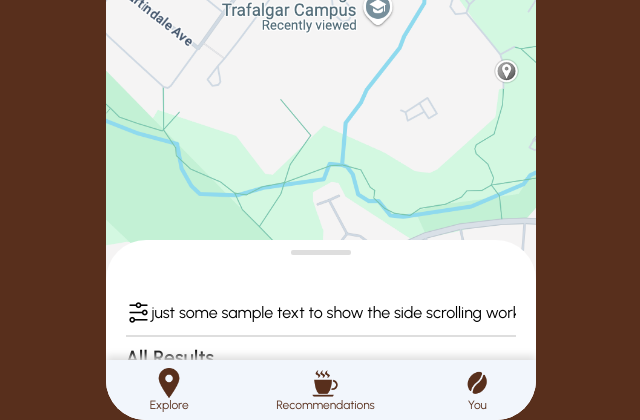
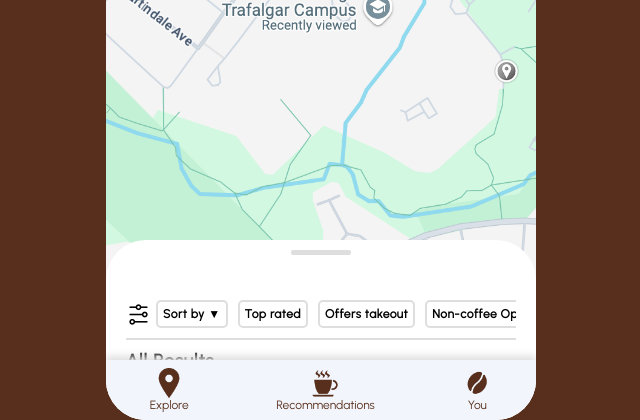
Before and after one commit to lina-sheridanimm/Muse_Coffee_App, a PHP site: page /filter.html in a window 1280 px wide. Shown: the part 512-932 px from the top of the page, without its empty margins (319-959 px from the left). Run offline with PHP 8.4, Linux system fonts and the light colour scheme; data comes from the database, SQL or seed files in the repository; some web fonts are replaced.

Commit message:
main page layout -> working on connecting filters

```diff
--- a/filter/filter.css
+++ b/filter/filter.css
@@ -107,6 +107,7 @@
     border-radius: 2px;
 }
 
+/* top 40px of the results so it only expands/hides when you click at the top */
 .resultsHead {
     height: 40px;
     width: 100%;
@@ -134,6 +135,26 @@
     border-radius: 40px;
 }
 
+.contentHead button {
+    display: inline-block;
+    padding: 5px;
+    margin-left: 5px;
+    margin-right: 5px;
+    font-family: 'Urbanist', sans-serif;
+    font-weight: 700;
+    font-size: 12px;
+    letter-spacing: 0.5px;
+    background-color: white;
+    border-radius: 5px;
+    border: 2px solid #DEDEDE;
+    text-align: center;
+    white-space: nowrap;
+}
+
+.contentHead button:active {
+    transform: scale(0.95);
+}
+
 /* filtering toolbar at the top of the results */
 .contentHead {
     width: 100%;
@@ -155,20 +176,29 @@
     left: 0;
 }
 
+.cafelist {
+    padding-bottom: 60px;
+}
+
+.cafe {
+    border-bottom: 2px solid #DEDEDE;
+    padding-top: 10px;
+    padding-bottom: 15px;
+    line-height: 25px;
+}
+
 .cafeimg {
     width: 150px;
     height: 100px;
     padding-top: 20px;
 }
 
-.cafe {
-    border-bottom: 2px solid #DEDEDE;
-    padding-top: 20px;
-    padding-bottom: 25px;
+.cafe h2 {
+    font-size: 16px;
 }
 
-.cafe h2 {
-    font-size: 16px;
+.cafe span {
+    font-size: 14px;
 }
 
 .toolbar {
--- a/filter/filter.html
+++ b/filter/filter.html
@@ -28,7 +28,10 @@
                 <div class="resultsContent">
                     <div class="contentHead">
                         <img src="./assets/filter.png" class="filtericon">
-                        <span> just some sample text to show the side scrolling works, will add the selected filter options later :D</span>
+                        <button class="button" id="sortby">Sort by ▼</button>
+                        <button class="button" id="toprated">Top rated</button>
+                        <button class="button" id="takeout">Offers takeout</button>
+                        <button class="button" id="noncoffee">Non-coffee Options</button>
                     </div>
 
                     <h1>All Results</h1>
```
Also changed, not shown: filter/fetch_cafes.php (+23 -4 lines), filter/filter.js (+40 -4 lines), 1 other file.
